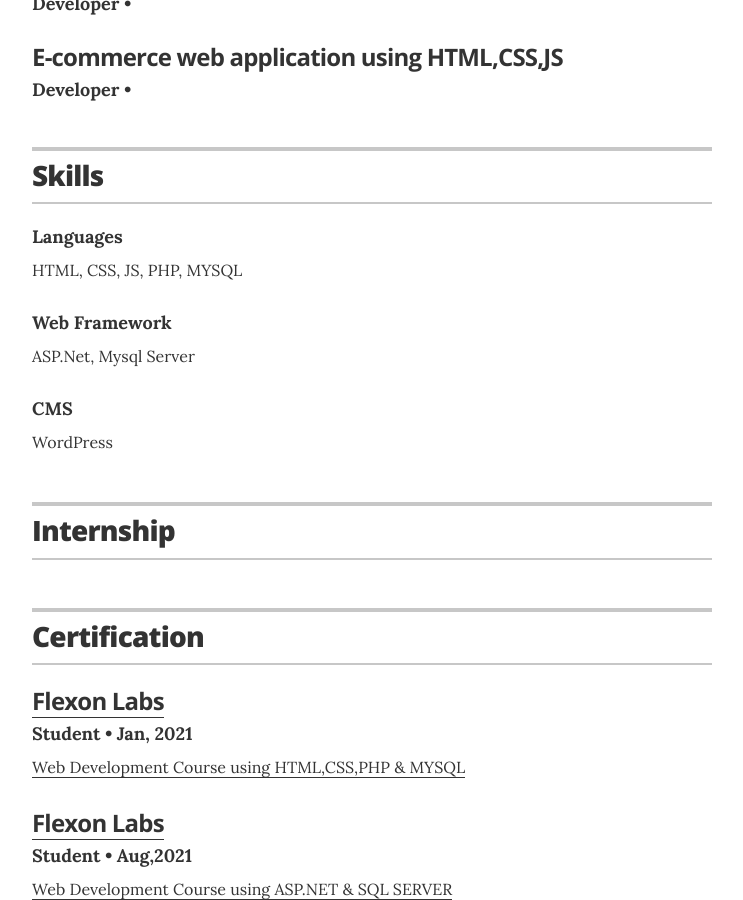
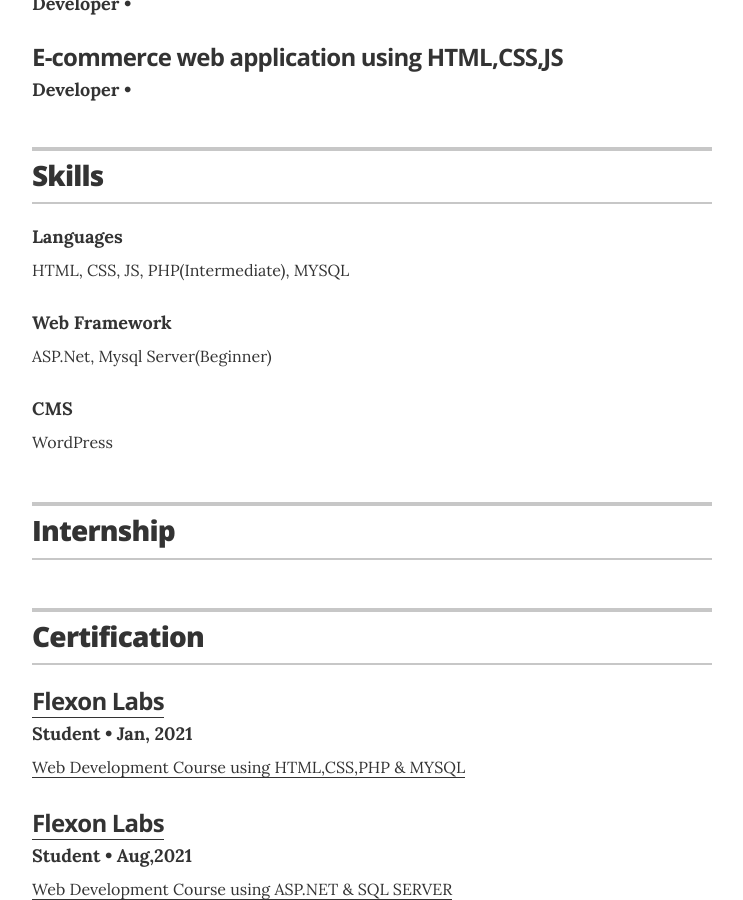
Before and after one commit to HyperDevil-X/Resume, a Jekyll site: the page built from index.html, in a window 1280 px wide and 900 px high, scrolled down 1466 px. Shown: the whole window, without its empty margins (268-1011 px from the left). Built offline with Jekyll 4.4.1, drawn with Linux system fonts in a browser that asks for light colours.

Commit message:
Update skills.yml

```diff
--- a/_data/skills.yml
+++ b/_data/skills.yml
@@ -1,11 +1,11 @@
 # Skills
 # Organizational leadership
 - skill: Languages
-  description: HTML, CSS, JS, PHP, MYSQL
+  description: HTML, CSS, JS, PHP(Intermediate), MYSQL
 
 # Framework
 - skill: Web Framework
-  description: ASP.Net, Mysql Server
+  description: ASP.Net, Mysql Server(Beginner)
 
 # Digital content development and creation
 - skill: CMS
```
